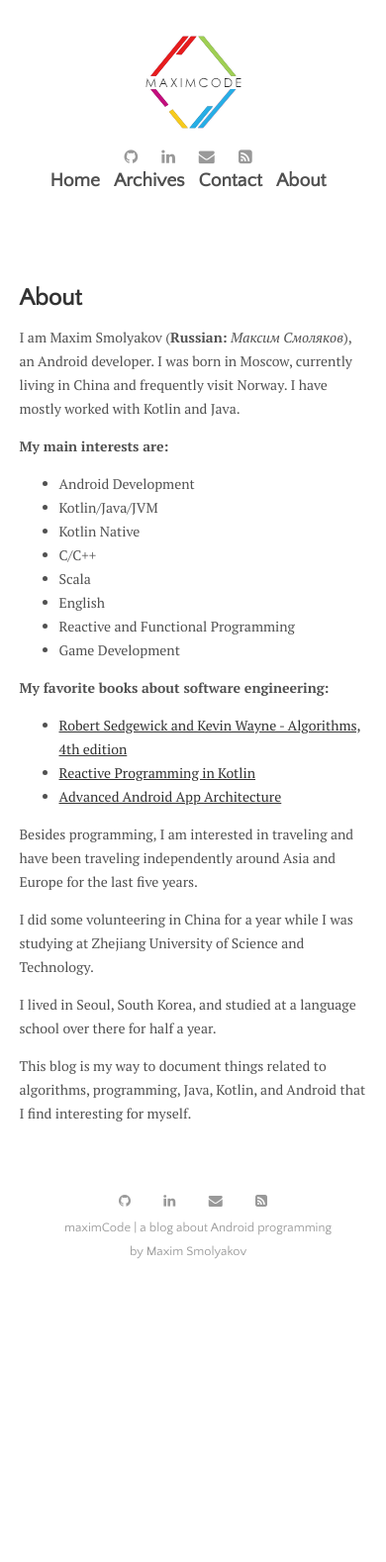
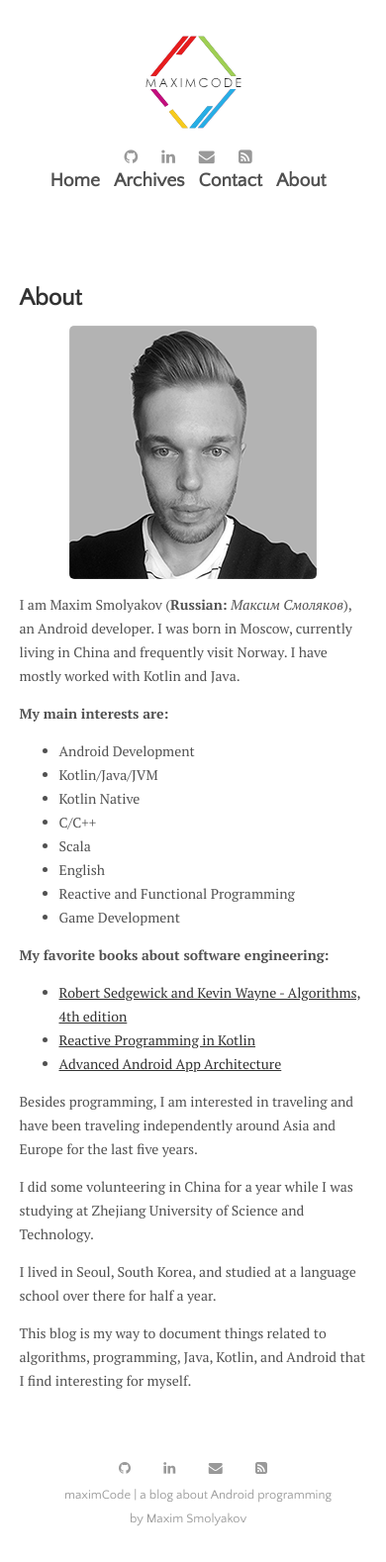
Before and after one commit to merklol/blog, a Jekyll site: the page built from menu/about.md, in a window 390 px wide. Shown: the whole page at 99% size. Built offline with Jekyll 4.4.1, drawn with Linux system fonts in a browser that asks for light colours; before the commit the page ends 1308 px from its top, so only the background shows below that.

Commit message:
fix: update main.css

```diff
--- a/assets/css/main.css
+++ b/assets/css/main.css
@@ -144,7 +144,9 @@ hr {
 
 @media (max-width: 30rem) {
   .image-align-right {
-    display: none;
+    float: none;
+    margin: 0 auto;
+    display: block;
   }
 }
 
```
